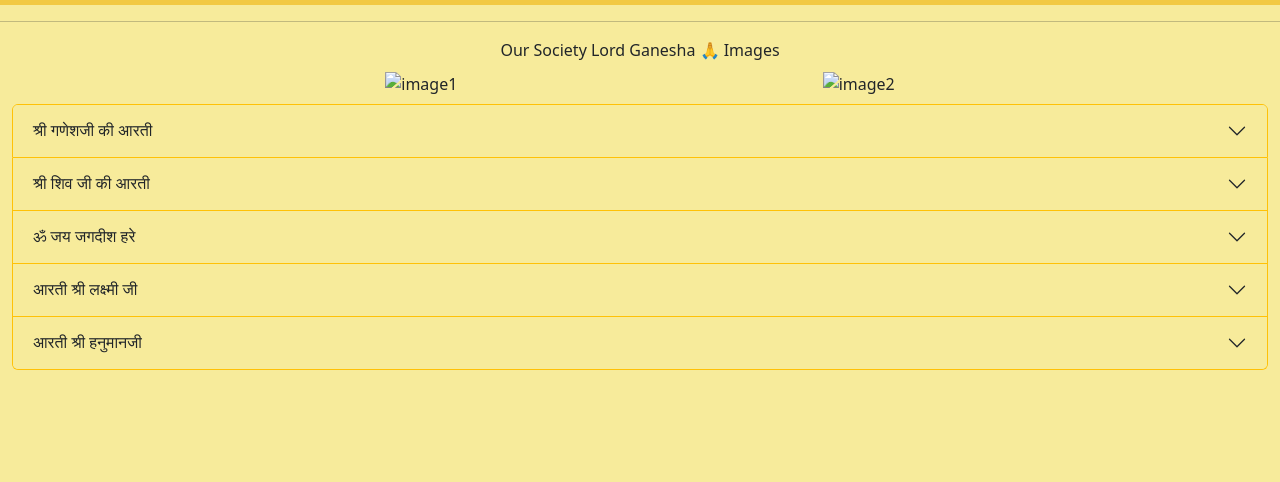
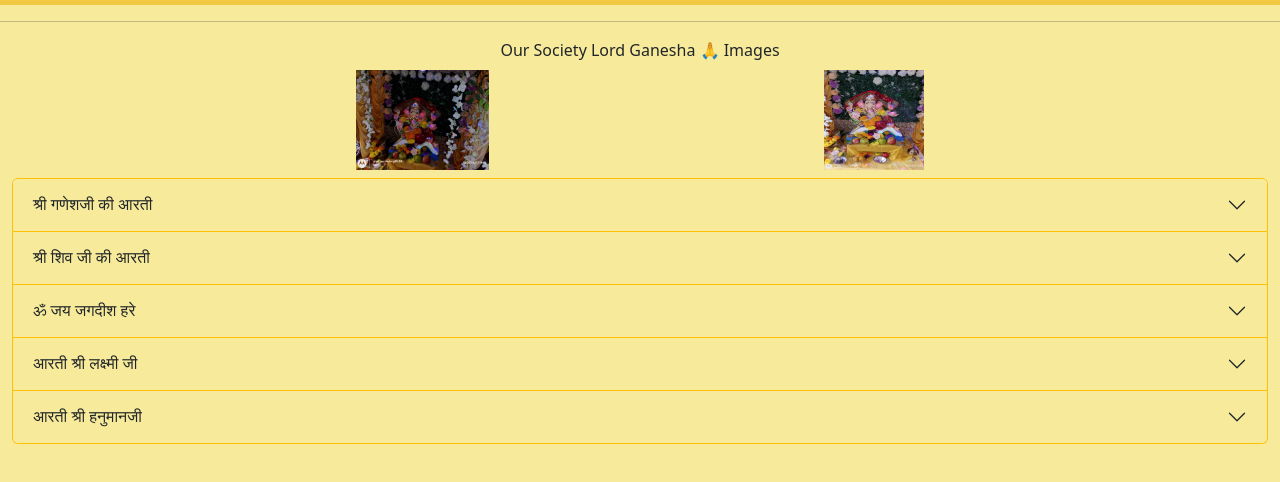
Before and after one commit to qwerty-8530/aarti-sangrah, a plain HTML site: page index.html in a window 1280 px wide. Shown: the part 82-564 px from the top of the page. Drawn offline with nearby package versions, Linux system fonts and the light colour scheme; the site is published under a folder, as on GitHub Pages, so addresses that start at the root find nothing.

Commit message:
Update index.html

```diff
--- a/index.html
+++ b/index.html
@@ -86,14 +86,14 @@
         <div class="m-2 d-flex justify-content-evenly">
           <div>
             <img
-              src="/assets/images/IMG-20250827-WA0018.jpg"
+              src="assets/images/IMG-20250827-WA0018.jpg"
               height="100"
               alt="image1"
             />
           </div>
           <div>
             <img
-              src="/assets/images/IMG-20250827-WA0019.jpg"
+              src="assets/images/IMG-20250827-WA0019.jpg"
               width="100"
               height="100"
               alt="image2"
```
